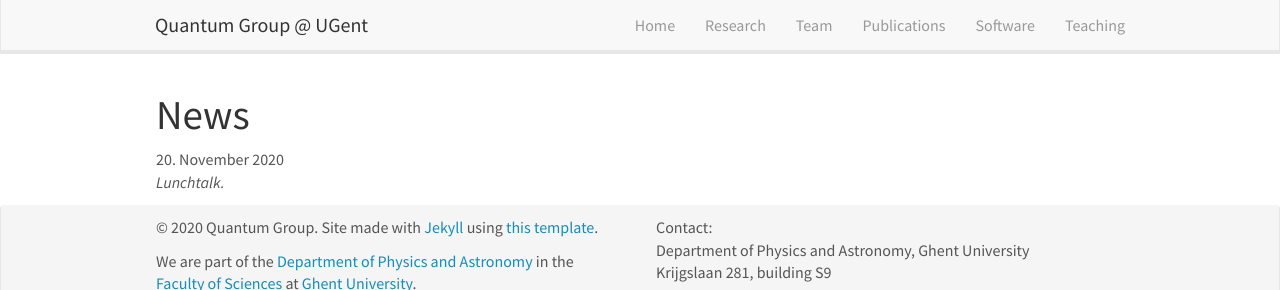
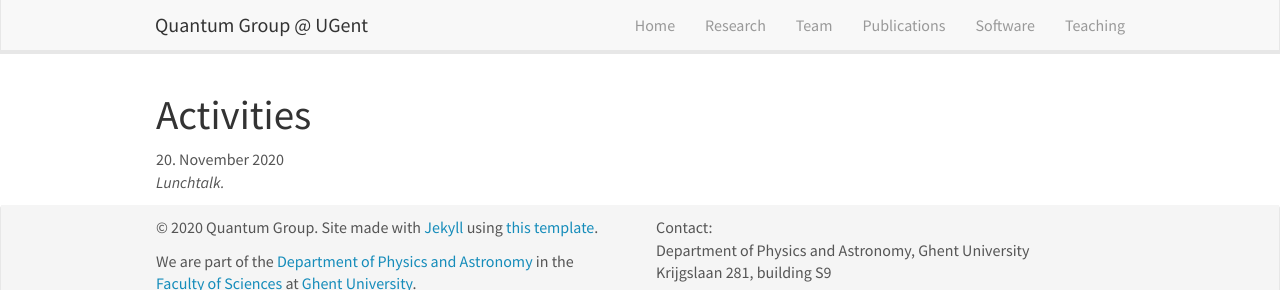
Before and after one commit to quantumghent/quantumghent.github.io, a Jekyll site: the page built from _pages/activities.md, in a window 1280 px wide. Shown: the top 290 px of the page. Built offline with Jekyll 4.4.1, drawn with Linux system fonts in a browser that asks for light colours; nearby versions of some CDN libraries.

Commit message:
News->Activities

```diff
--- a/_pages/activities.md
+++ b/_pages/activities.md
@@ -6,7 +6,7 @@ sitemap: false
 permalink: /activities.html
 ---
 
-# News
+# Activities
 
 {% for activity in site.data.activities %}
 <p>{{ activity.date }} <br>
```
